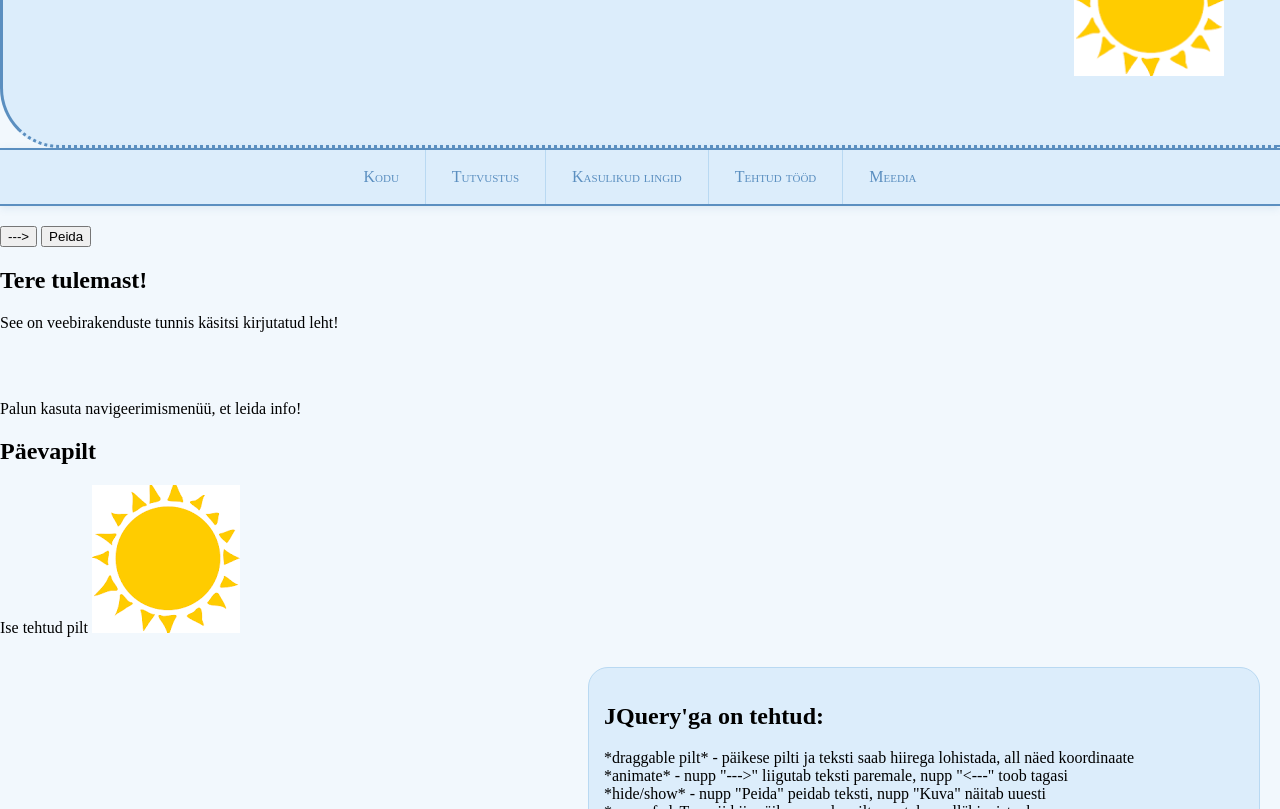
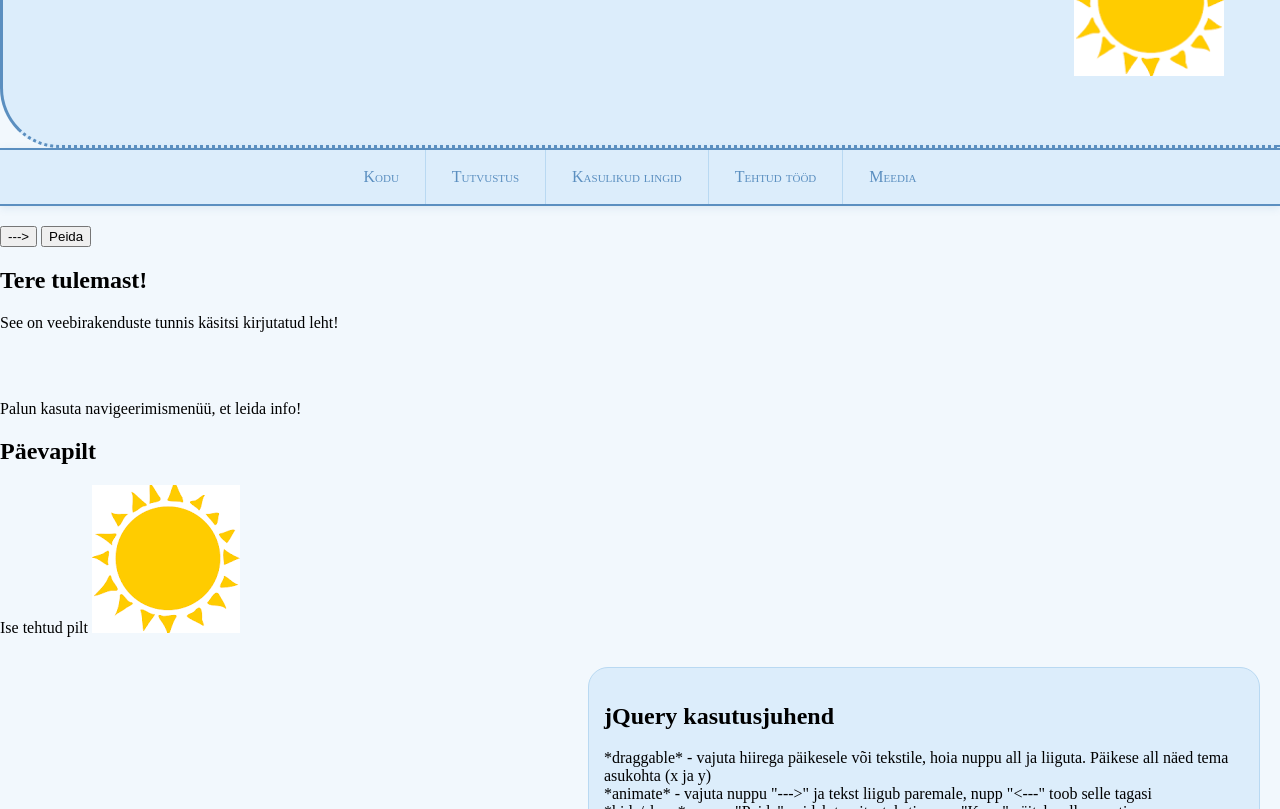
Before and after one commit to rialehemaa/veebirakendusedIKTpv25, a plain HTML site: page index.html in a window 1280 px wide. Shown: the part 143-952 px from the top of the page. Drawn offline with nearby package versions, Linux system fonts and the light colour scheme.

Commit message:
kasutusjuhend ja vihjemullid

```diff
--- a/index.html
+++ b/index.html
@@ -109,12 +109,13 @@
   </section>
 
   <section id="selgitus">
-    <h2>JQuery'ga on tehtud:</h2>
+    <h2>jQuery kasutusjuhend</h2>
     <div>
-      *draggable pilt* - päikese pilti ja teksti saab hiirega lohistada, all näed koordinaate<br>
-      *animate* - nupp "--->" liigutab teksti paremale, nupp "&lt;---" toob tagasi<br>
-      *hide/show* - nupp "Peida" peidab teksti, nupp "Kuva" näitab uuesti<br>
-      * oma: fadeTo - vii hiir päikese peale, pilt muutub poolläbipaistvaks
+      *draggable* - vajuta hiirega päikesele või tekstile, hoia nuppu all ja liiguta. Päikese all näed tema asukohta (x ja y)<br>
+      *animate* - vajuta nuppu "--->" ja tekst liigub paremale, nupp "&lt;---" toob selle tagasi<br>
+      *hide/show* - nupp "Peida" peidab tervitusteksti, nupp "Kuva" näitab selle uuesti<br>
+      *vihjemullid* - vii hiir menüü, nuppude või päikese peale, siis ilmub väike selgitus<br>
+      * oma: fadeTo - vii hiir päikese peale ja pilt muutub poolläbipaistvaks, hiir ära viies on pilt jälle hele
     </div>
   </section>
 
```
